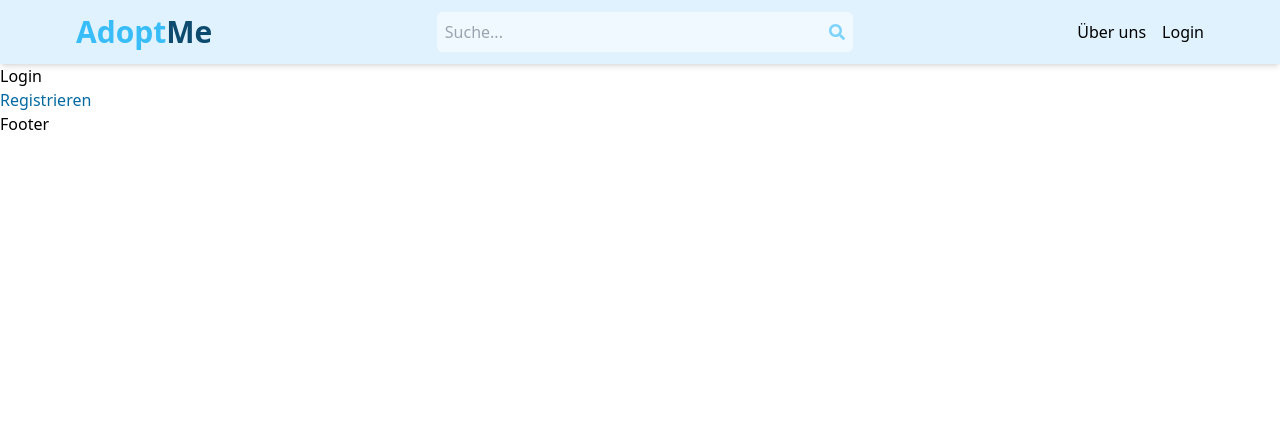
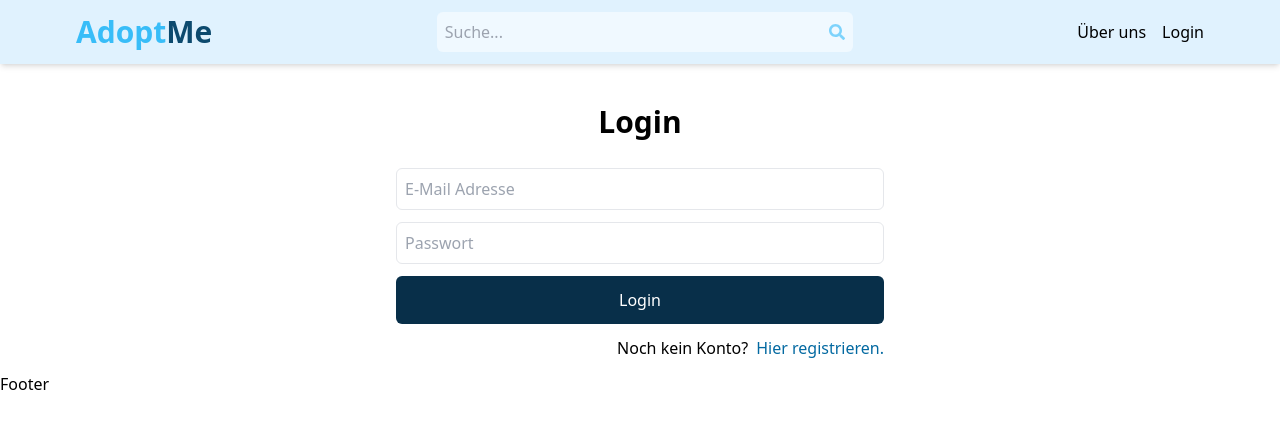
Before and after one commit to ismailbay/mern-adoptme, a React (Vite) app in the folder client/: page /login in a window 1280 px wide. Shown: the top 428 px of the page. Built offline with nearby package versions, Linux system fonts and the light colour scheme.

Commit message:
feat: add login page

```diff
--- a/client/src/pages/Login.jsx
+++ b/client/src/pages/Login.jsx
@@ -1,12 +1,54 @@
 import { Link } from "react-router-dom";
+import { useState } from "react";
 
 export default function Login() {
+  const [formData, setFormData] = useState({});
+  const handleChange = (e) => {
+    setFormData({ ...formData, [e.target.id]: e.target.value });
+  };
+
+  const handleSubmit = async (e) => {
+    e.preventDefault();
+    console.log(formData);
+    const res = await fetch("/api/auth/login", {
+      method: "POST",
+      headers: {
+        "Content-Type": "application/json",
+      },
+      body: JSON.stringify(formData),
+    });
+    const data = await res.json();
+    console.log(data);
+  };
+
   return (
-    <div>
-      <div>Login</div>
-      <Link to={"/signup"}>
-        <span className="text-sky-700">Registrieren</span>
-      </Link>
+    <div className="p-3 max-w-lg mx-auto">
+      <h1 className="text-3xl text-center font-semibold my-7">Login</h1>
+      <form className="flex flex-col gap-3" onSubmit={handleSubmit}>
+        <input
+          type="email"
+          placeholder="E-Mail Adresse"
+          className="border p-2 rounded-md"
+          id="email"
+          onChange={handleChange}
+        ></input>
+        <input
+          type="password"
+          placeholder="Passwort"
+          className="border p-2 rounded-md"
+          id="password"
+          onChange={handleChange}
+        ></input>
+        <button className="bg-sky-950 p-3 text-white rounded-md hover:opacity-90 disabled:opacity-30">
+          Login
+        </button>
+      </form>
+      <div className="flex gap-2 mt-3 justify-end">
+        <p>Noch kein Konto?</p>
+        <Link to={"/signup"}>
+          <span className="text-sky-700">Hier registrieren.</span>
+        </Link>
+      </div>
     </div>
   );
 }
--- a/package.json
+++ b/package.json
@@ -18,5 +18,8 @@
     "jsonwebtoken": "^9.0.2",
     "mongoose": "^8.1.1",
     "nodemon": "^3.0.3"
+  },
+  "devDependencies": {
+    "prettier": "^3.2.5"
   }
 }
```
Also changed, not shown: 2 other files (tests, documents, lock files or other folders).
